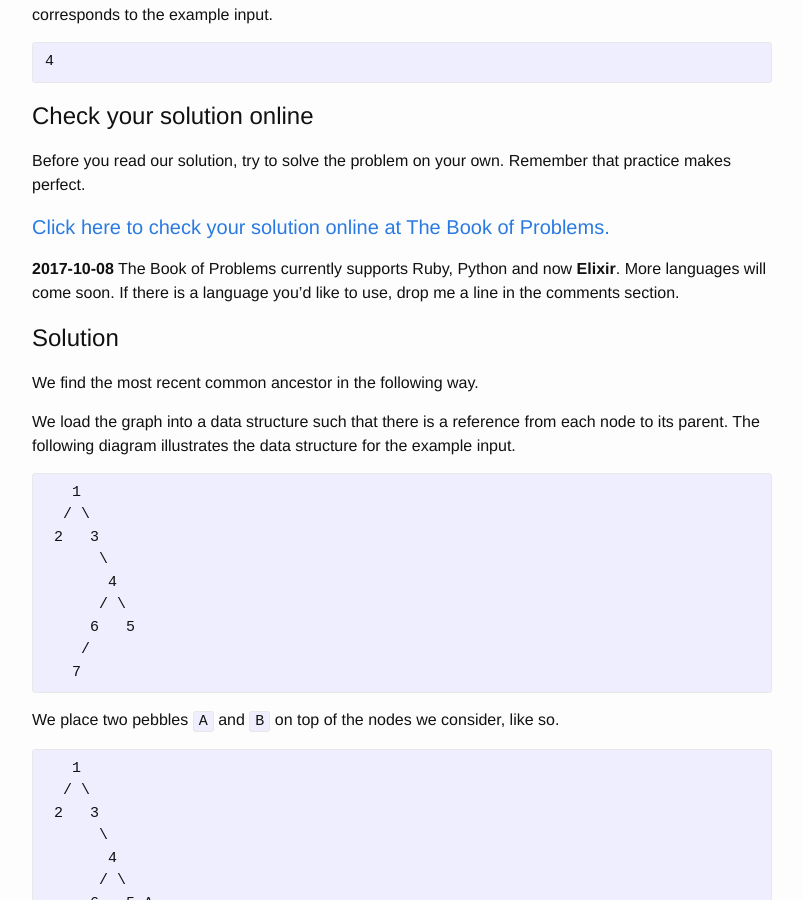
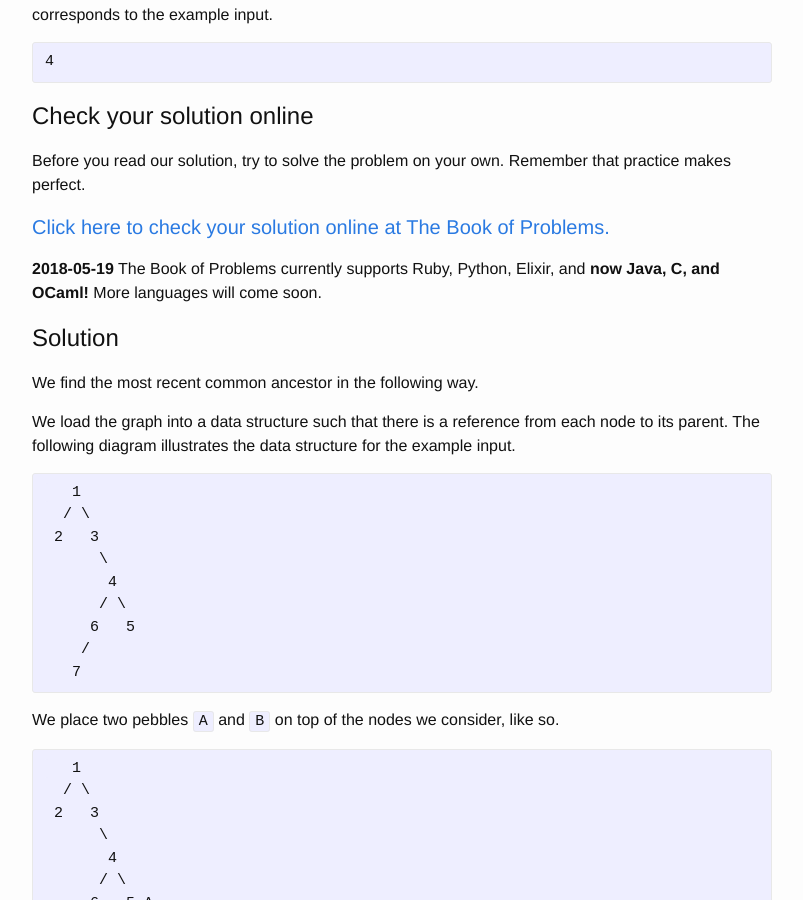
Before and after one commit to mrrusof/mrrusof.github.io, a Jekyll site: the page built from _posts/2017-10-13-most-recent-common-ancestor.markdown, in a window 1280 px wide and 900 px high, scrolled down 614 px. Shown: the whole window, without its empty margins (238-1041 px from the left). Built offline with Jekyll 4.4.1, drawn with Linux system fonts in a browser that asks for light colours; a script that is not in the unit is left out; comment, search, counter and statistics services are not loaded.

Commit message:
Announce new languages in TBOP.

```diff
--- a/_includes/tbop.html
+++ b/_includes/tbop.html
@@ -5,7 +5,5 @@ Remember that practice makes perfect.
 
 #### [Click here to check your solution online at The Book of Problems.]({{ page.tbop_url }})
 
-**2017-10-08** The Book of Problems currently supports Ruby, Python
-and now **Elixir**.  More
-languages will come soon.  If there is a language you'd like to use,
-drop me a line in the comments section.
+**2018-05-19** The Book of Problems currently supports Ruby, Python,
+Elixir, and **now Java, C, and OCaml!** More languages will come soon.
```
